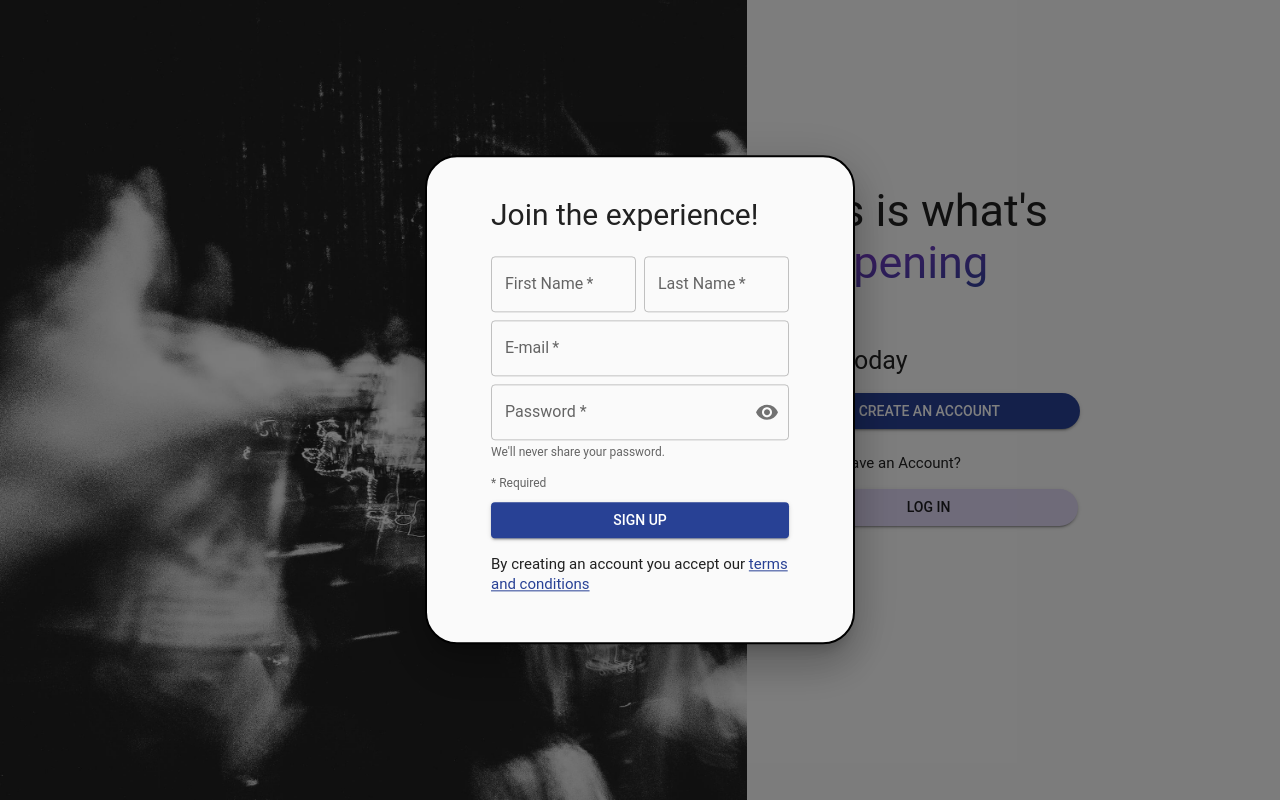
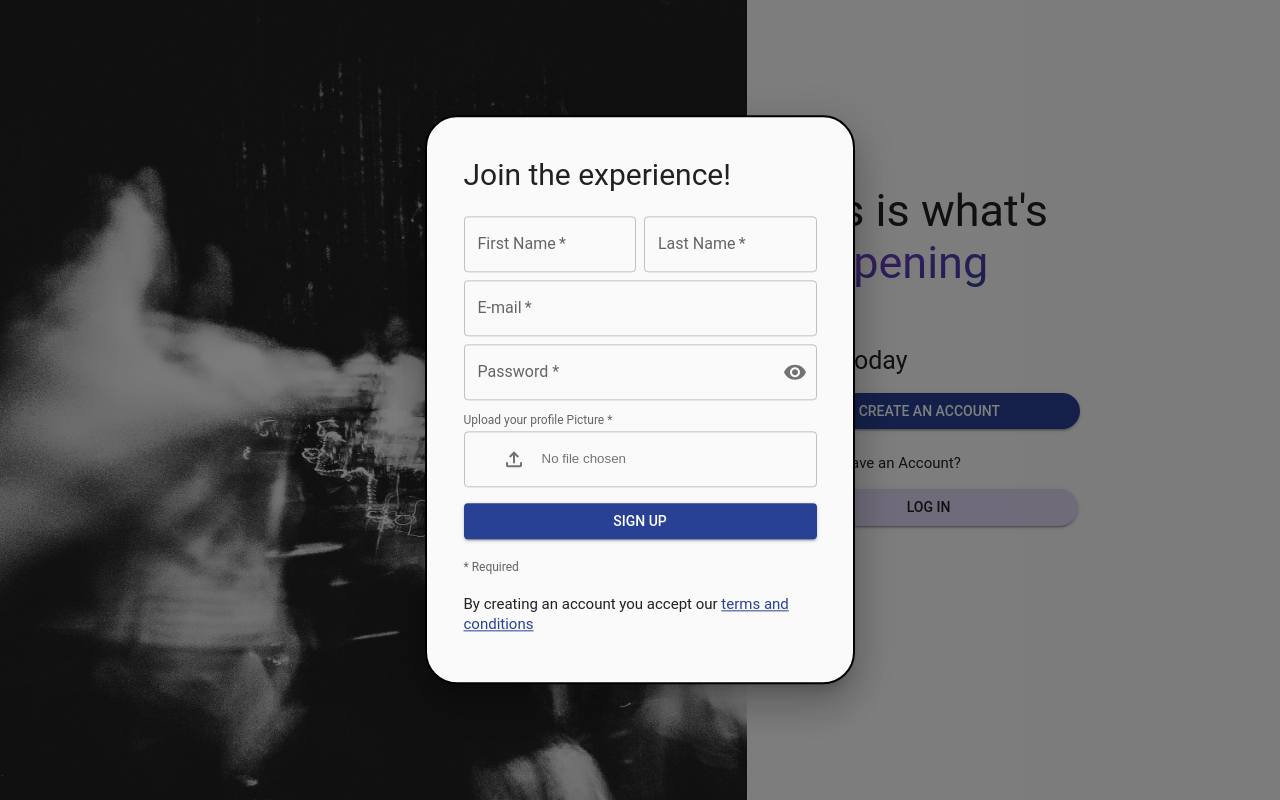
Before and after one commit to lfayala9/ts-dummy, a React (Vite) app: page / in a window 1280 px wide. Both pictures are taken after a click on the button "CREATE AN ACCOUNT". Built offline with nearby package versions, Linux system fonts and the light colour scheme; no server answers.

Commit message:
Upload file in sign in

```diff
--- a/package.json
+++ b/package.json
@@ -28,6 +28,7 @@
     "yup": "^1.2.0"
   },
   "devDependencies": {
+    "@types/node": "^20.4.5",
     "@types/react": "^18.0.37",
     "@types/react-dom": "^18.0.11",
     "@typescript-eslint/eslint-plugin": "^5.62.0",
--- a/src/app-state/index.ts
+++ b/src/app-state/index.ts
@@ -1,21 +1,11 @@
 import { createSlice, type PayloadAction } from '@reduxjs/toolkit'
+import { type InitialState } from '../types'
 
-export interface Log {
-  user: null | string
-  token: null | string
-}
-
-export interface InitialState extends Log {
-  isLoading: boolean
-}
-export interface Credential {
-  email: string
-  password: string
-}
 const initialState: InitialState = {
   user: null,
   token: null,
-  isLoading: false
+  isLoading: false,
+  picture: null
 }
 
 const authConfig = createSlice({
@@ -31,12 +21,16 @@ const authConfig = createSlice({
     setUser: (state, action: PayloadAction<string | null>) => {
       state.user = action.payload
     },
+    setPicture: (state, action: PayloadAction<string>) => {
+      state.picture = action.payload
+    },
     setLogout: (state) => {
       state.user = null
       state.token = null
+      state.picture = null
     }
   }
 })
 
-export const { setUser, setToken, setIsLoading, setLogout } = authConfig.actions
+export const { setUser, setToken, setPicture, setIsLoading, setLogout } = authConfig.actions
 export default authConfig.reducer
--- a/src/app-state/settings.ts
+++ b/src/app-state/settings.ts
@@ -1,8 +1,5 @@
 import { createSlice, type PayloadAction } from '@reduxjs/toolkit'
-
-export interface Settings {
-  theme: string
-}
+import { type Settings } from '../types'
 
 const initialState: Settings = {
   theme: 'light'
--- a/src/components/NavBar.tsx
+++ b/src/components/NavBar.tsx
@@ -17,14 +17,13 @@ import Settings from '@mui/icons-material/Settings'
 import Logout from '@mui/icons-material/Logout'
 import EmojiPeopleIcon from '@mui/icons-material/EmojiPeople'
 import { setLogout } from '../app-state'
-// import AccountCircleIcon from '@mui/icons-material/AccountCircle'
 import { useState, type MouseEvent } from 'react'
 import SwitchMode from './SwitchMode'
 
 const NavBar: React.FC = () => {
   // theme settings
   const {
-    auth: { user },
+    auth: { picture },
     settings: { theme }
   } = useAppSelector((state) => state)
 
@@ -51,7 +50,7 @@ const NavBar: React.FC = () => {
   // Logout
 
   const dispatch = useAppDispatch()
-  console.log(user)
+  console.log(picture)
 
   return (
     <>
@@ -61,18 +60,18 @@ const NavBar: React.FC = () => {
             <EmojiPeopleIcon sx={{ fontSize: '2.4rem' }} />
           </IconButton>
           <Typography fontWeight="bold" variant="h4" sx={gradient} flexGrow={1}>
-            Fake Social
+            FakeSocial
           </Typography>
           <Stack direction="row" spacing={2}>
             <IconButton
               onClick={handleClick}
-              sx={{ p: '0.7rem' }}
               aria-controls={open ? 'account-menu' : undefined}
               aria-haspopup="true"
               aria-expanded={open ? 'true' : undefined}
             >
-              <Typography color='white' px="0.5rem">{user}</Typography>
-              <Avatar sx={{ width: '41px', height: '41px', color: 'black' }}>☺</Avatar>
+              <Avatar sx={{ width: '46px', height: '46px' }}>
+              <img style={{ width: '46px', height: '46px', borderRadius: '50px' }} src={picture} />
+              </Avatar>
             </IconButton>
           </Stack>
         </Toolbar>
--- a/src/components/SignIn.tsx
+++ b/src/components/SignIn.tsx
@@ -1,3 +1,6 @@
+import { type ChangeEvent, useState, type FormEvent } from 'react'
+import { useAppDispatch, useAppSelector } from '../hooks/selector'
+import { badSign, registerService } from '../services/register'
 import {
   TextField,
   CssBaseline,
@@ -12,47 +15,59 @@ import {
   OutlinedInput,
   Typography
 } from '@mui/material'
+import { ColorRing } from 'react-loader-spinner'
+import FileUploadOutlined from '@mui/icons-material/FileUploadOutlined'
 import { VisibilityOff, Visibility } from '@mui/icons-material'
-import { badSign, registerService } from '../services/register'
-import { useState } from 'react'
-import { ColorRing } from 'react-loader-spinner'
-import { useAppSelector, useAppDispatch } from '../hooks/selector'
+import { setIsLoading } from '../app-state'
 
 const SignIn: React.FC = () => {
   // Hide/Show Password
-
   const [showPassword, setShowPassword] = useState(false)
 
   const handleClickShowPassword = (): void => {
     setShowPassword((show) => !show)
   }
 
-  // Register user Service
-
-  const [email, setEmail] = useState('')
-  const [password, setPassword] = useState('')
-  const [firstName, setName] = useState('')
-  const [lastName, setLastName] = useState('')
-
   const {
     auth: { isLoading }
   } = useAppSelector((state) => state)
   const dispatch = useAppDispatch()
 
-  const handleSignIn = (e: { preventDefault: () => void }): void => {
+  // Register Service
+
+  const defaultValue = {
+    firstName: '',
+    lastName: '',
+    email: '',
+    password: '',
+    picture: null as File | null
+  }
+
+  const [form, setForm] = useState(defaultValue)
+  const handleChange = (e: ChangeEvent<HTMLInputElement>): void => {
+    if (e.target.name === 'picture') {
+      const file = e.target.files != null ? e.target.files[0] : null
+      setForm({ ...form, [e.target.name]: file })
+    } else {
+      setForm({ ...form, [e.target.name]: e.target.value })
+    }
+  }
+  const handleSubmit = async (e: FormEvent<HTMLFormElement>): Promise<void> => {
     e.preventDefault()
-    void dispatch(
-      registerService({
-        email,
-        password,
-        firstName,
-        lastName
-      })
+    dispatch(setIsLoading(true))
+    const formData = new FormData()
+
+    for (const [key, value] of Object.entries(form)) {
+      // eslint-disable-next-line @typescript-eslint/no-non-null-assertion
+      formData.append(key, value!)
+    }
+    await registerService(formData).finally(() =>
+      dispatch(setIsLoading(false))
     )
   }
-
   return (
-    <form noValidate onSubmit={handleSignIn} encType="multipart/form-data">
+    // eslint-disable-next-line @typescript-eslint/no-misused-promises
+    <form noValidate onSubmit={handleSubmit} encType="multipart/form-data">
       <CssBaseline />
       <Box
         sx={{
@@ -70,43 +85,38 @@ const SignIn: React.FC = () => {
             </Typography>
             <Grid item xs={12} sm={6}>
               <TextField
-                onChange={(e) => {
-                  setName(e.target.value)
-                }}
+                name="firstName"
                 autoComplete="given-name"
-                name="firstName"
+                label="First Name"
+                autoFocus
                 required
                 fullWidth
-                id="firstName"
-                label="First Name"
-                autoFocus
+                onChange={handleChange}
+                value={form.firstName}
               />
             </Grid>
             <Grid item xs={12} sm={6}>
               <TextField
-                onChange={(e) => {
-                  setLastName(e.target.value)
-                }}
                 required
                 fullWidth
                 id="lastName"
                 label="Last Name"
+                autoComplete="family-name"
                 name="lastName"
-                autoComplete="family-name"
+                onChange={handleChange}
+                value={form.lastName}
               />
             </Grid>
             <Grid item xs={12}>
               <TextField
-                onChange={(e) => {
-                  setEmail(e.target.value)
-                }}
                 required
                 fullWidth
                 id="outlined-required"
                 label="E-mail"
-                sx={{ mb: 1 }}
+                name="email"
+                onChange={handleChange}
+                value={form.email}
               />
-            </Grid>
             </Grid>
             <Grid item xs={12}>
               <FormControl sx={{ mb: 1 }} variant="outlined" fullWidth>
@@ -114,9 +124,9 @@ const SignIn: React.FC = () => {
                   Password *
                 </InputLabel>
                 <OutlinedInput
-                onChange={(e) => {
-                  setPassword(e.target.value)
-                }}
+                  name="password"
+                  onChange={handleChange}
+                  value={form.password}
                   fullWidth
                   required
                   id="outlined-adornment-password"
@@ -134,16 +144,43 @@ const SignIn: React.FC = () => {
                   }
                   label="Password"
                 />
-              <FormHelperText id="my-helper-text" sx={{ mb: 1, mx: 0 }}>
-                We&apos;ll never share your password.
+              </FormControl>
+              {/* <input
+                onChange={handleChange}
+                type="file"
+                name="picture"
+                accept="image/*"
+              /> */}
+              <FormHelperText id="my-helper-text" sx={{ mx: 0 }}>
+            Upload your profile Picture *
           </FormHelperText>
-              <FormHelperText id="my-helper-text" sx={{ mx: 0 }}>
-                * Required
-              </FormHelperText>
-            </FormControl>
-            <Button aria-label='submit button' type="submit" fullWidth variant="contained" sx={{ mb: 2 }}>
-              Sign Up
-            </Button>
+              <TextField
+                fullWidth
+                type="button"
+                InputProps={{
+                  endAdornment: (
+                    <IconButton
+                      component="label"
+                      sx={{
+                        '&:hover': {
+                          background: 'none'
+                        }
+                      }}
+                    >
+                      <FileUploadOutlined sx={{ mx: '1rem' }} />
+                      <input
+                        style={{ display: 'block' }}
+                        hidden
+                        onChange={handleChange}
+                        type="file"
+                        name="picture"
+                        accept="image/*"
+                      />
+                    </IconButton>
+                  )
+                }}
+              />
+            </Grid>
             {badSign.err
               ? (
               <Typography color="error" fontWeight="bold" sx={{ my: 1 }}>
@@ -170,6 +207,18 @@ const SignIn: React.FC = () => {
               />
             )}
           </Grid>
+          <Button
+            aria-label="submit button"
+            type="submit"
+            fullWidth
+            variant="contained"
+            sx={{ my: 2 }}
+          >
+            Sign Up
+          </Button>
+          <FormHelperText id="my-helper-text" sx={{ mx: 0, mb: 2 }}>
+            * Required
+          </FormHelperText>
           <Typography variant="h5" sx={{ mx: 0 }}>
             By creating an account you accept our{' '}
             <span
--- a/src/services/axios.ts
+++ b/src/services/axios.ts
@@ -1,7 +1,6 @@
 import axios from 'axios'
 
 const axiosInstance = axios.create()
-
-axiosInstance.defaults.baseURL = 'http://localhost:3002/api/v1'
+axiosInstance.defaults.baseURL = process.env.REACT_APP_API
 
 export default axiosInstance
--- a/src/services/login.ts
+++ b/src/services/login.ts
@@ -1,22 +1,20 @@
-import { setUser, setToken, setIsLoading, type Credential } from '../app-state/index'
+import { setUser, setToken, setPicture, setIsLoading } from '../app-state/index'
 import type { Thunk } from '../main'
+import type { Credential, Error } from '../types'
 import type { AxiosError, AxiosResponse } from 'axios'
 import axios from './axios'
 
 // Interfaces & Types
 
-export interface Error {
-  err: boolean
-  message: string
-  success?: boolean
-
-}
 export const badLog: Error = {
   err: false,
   message: '',
   success: false
 }
 
+export const uName = {
+  res: ''
+}
 // Service
 export const loginService = (data: Credential): Thunk => async (dispatch): Promise<AxiosError | AxiosResponse> => {
   dispatch(setIsLoading(true))
@@ -24,7 +22,9 @@ export const loginService = (data: Credential): Thunk => async (dispatch): Promi
     const response: AxiosResponse = await axios.post('/login', data)
     dispatch(setToken(response.data.token))
     dispatch(setUser(response.data.user.firstName))
+    dispatch(setPicture(response.data.user.picture))
     window.location.href = '/home'
+    console.log(response)
     return response
   } catch (error: any) {
     badLog.err = true
--- a/src/services/register.ts
+++ b/src/services/register.ts
@@ -1,38 +1,70 @@
-import axios from './axios'
-import type { AxiosResponse, AxiosError } from 'axios'
-import { type Error } from './login'
-import { type Thunk } from '../main'
-import { setIsLoading } from '../app-state'
-
-// Interfaces & Types
-
-export interface User {
-  email: string
-  password: string
-  firstName: string
-  lastName: string
-}
+import { type Error } from '../types'
 
 export const badSign: Error = {
   err: false,
   message: '',
   success: false
 }
-// Service
 
-export const registerService = (data: User): Thunk => async (dispatch): Promise<AxiosError | AxiosResponse> => {
-  dispatch(setIsLoading(true))
-  try {
-    const response: AxiosResponse = await axios.post('/users', data)
-    badSign.success = true
-    console.log('good login')
-    return response
-  } catch (error: any) {
-    badSign.success = false
-    badSign.err = true
-    badSign.message = error.response.data.message
-    return error as AxiosError
-  } finally {
-    dispatch(setIsLoading(false))
-  }
+const API = process.env.REACT_APP_API
+
+// eslint-disable-next-line @typescript-eslint/explicit-function-return-type
+export const registerService = async (formData: any) => {
+  await fetch(`${API}/users`, {
+    method: 'POST',
+    body: formData
+  })
+    .then((data) => {
+      if (data.status === 400) {
+        badSign.success = false
+        badSign.err = true
+        badSign.message = 'Invalid E-mail'
+      } else if (data.status === 200) {
+        badSign.success = true
+        badSign.err = false
+        badSign.message = 'Account created successfully'
+      }
+    })
+    .catch((error) => {
+      console.log(error)
+    })
 }
+
+// import axios from './axios'
+// import type { AxiosResponse, AxiosError } from 'axios'
+// import { type Error } from './login'
+// import { type Thunk } from '../main'
+
+// // Interfaces & Types
+
+// export interface User {
+//   email: string
+//   password: string
+//   firstName: string
+//   lastName: string
+//   picture: string
+// }
+
+// export const badSign: Error = {
+//   err: false,
+//   message: '',
+//   success: false
+// }
+// // Service
+
+// export const registerService = (data: User): Thunk => async (dispatch): Promise<AxiosError | AxiosResponse> => {
+//   dispatch(setIsLoading(true))
+//   try {
+//     const response: AxiosResponse = await axios.post('/users', data)
+//     badSign.success = true
+//     console.log('good login')
+//     return response
+//   } catch (error: any) {
+//     badSign.success = false
+//     badSign.err = true
+//     badSign.message = error.response.data.message
+//     return error as AxiosError
+//   } finally {
+//     dispatch(setIsLoading(false))
+//   }
+// }
--- a/src/styles/main.css
+++ b/src/styles/main.css
@@ -0,0 +1,3 @@
+input[type="file"]::file-selector-button {
+  display: none;
+}
```
Also changed, not shown: src/pages/Welcome.tsx (+1 -7 lines), src/types/environment.d.ts (added, +10 -0 lines), src/types/index.d.ts (added, +30 -0 lines), 1 other file (tests, documents, lock files or other folders). Lines whose indentation alone changed are shown as unchanged.
